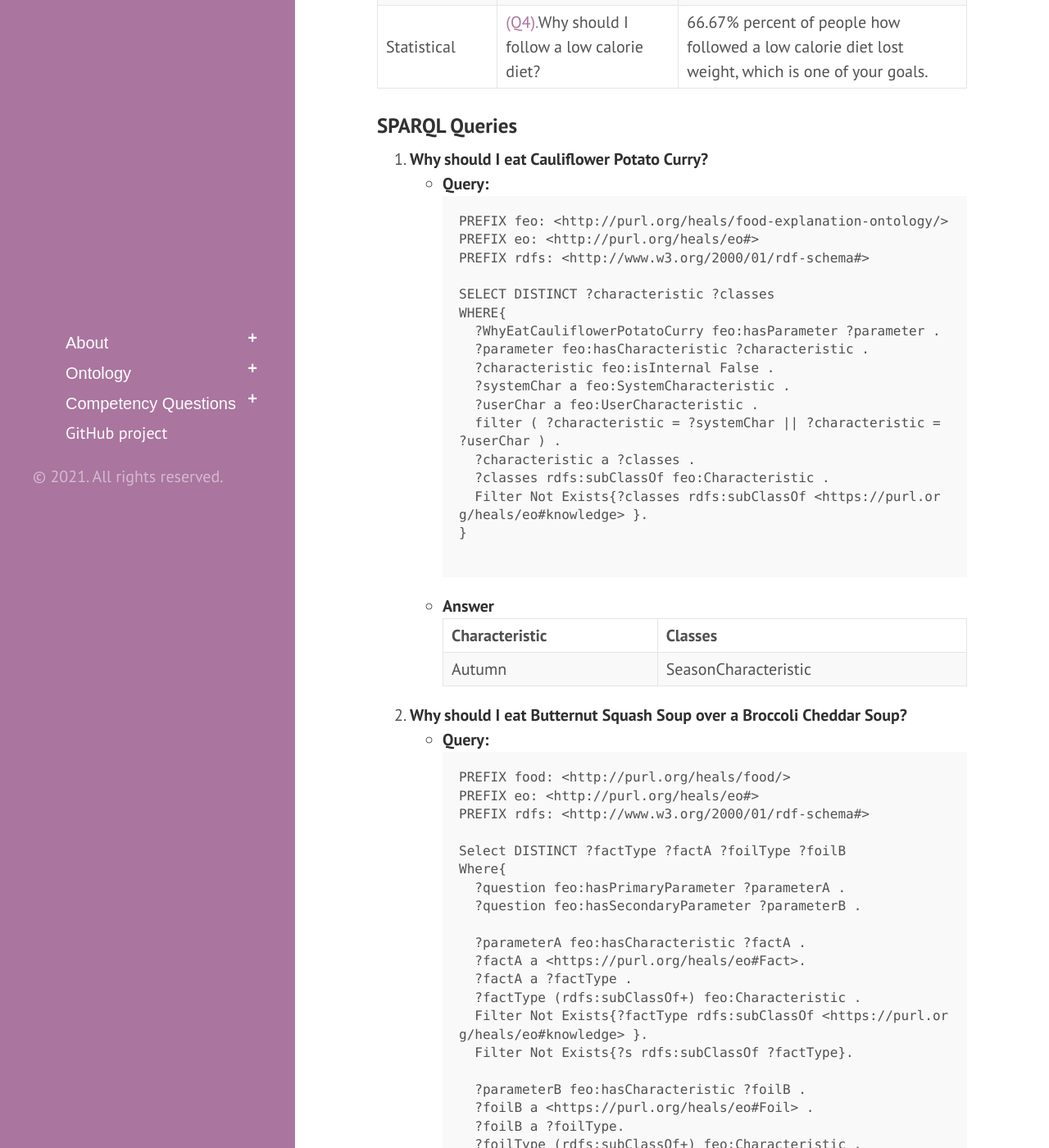
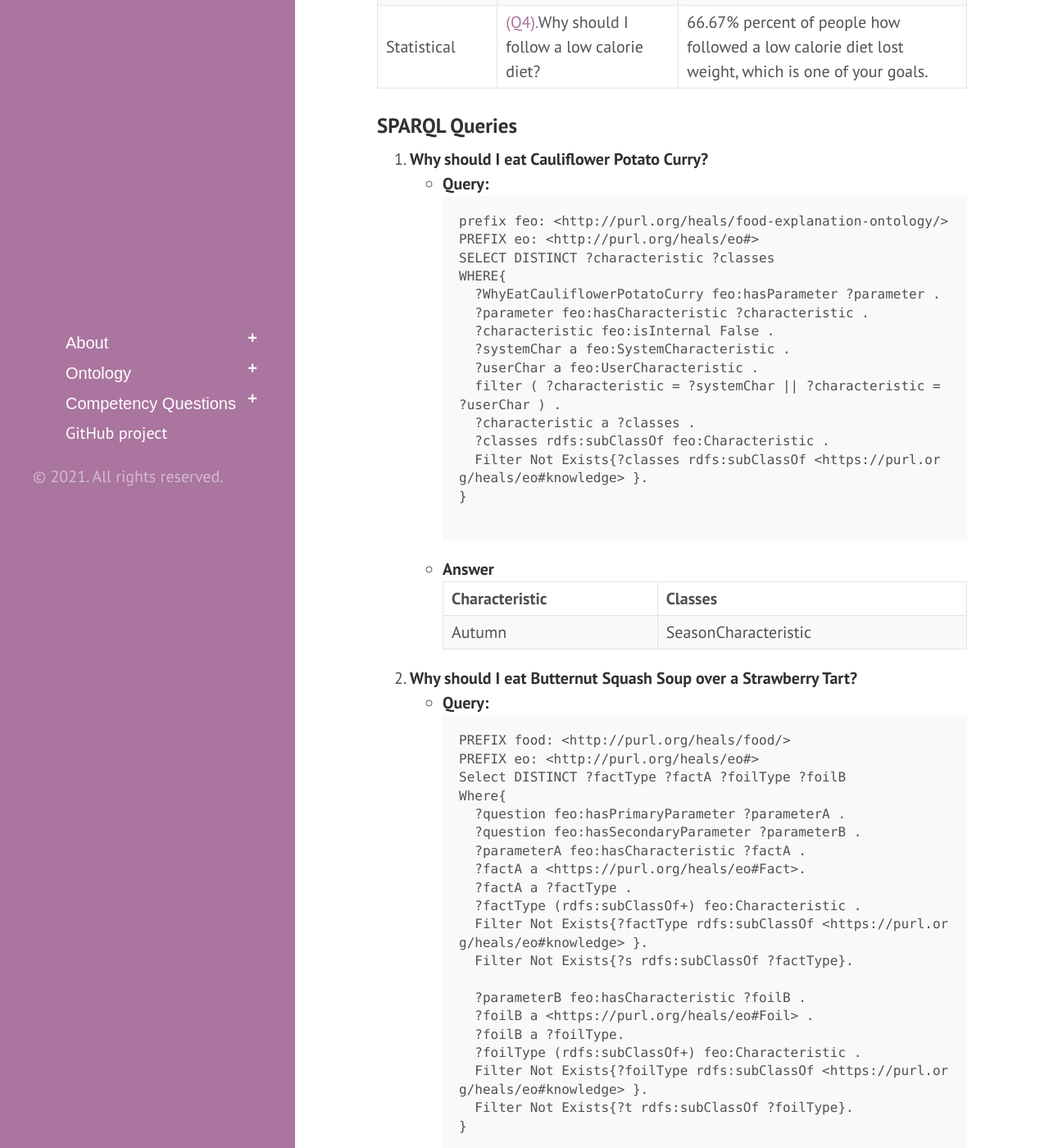
Before and after one commit to tetherless-world/food-expanation-ontology, a Jekyll site: the page built from competencyquestions.md, in a window 1280 px wide and 1400 px high, scrolled down 648 px. Shown: the whole window at 82% size. Built offline with Jekyll 4.4.1, drawn with Linux system fonts in a browser that asks for light colours; Markdown is read by kramdown in place of the engine named in the settings; some of the changed text lies outside the part shown.

Commit message:
Update competencyquestions.md

```diff
--- a/competencyquestions.md
+++ b/competencyquestions.md
@@ -45,17 +45,14 @@
 
 
 
-
 <h3 id="sparql">SPARQL Queries</h3>
 <ol>
   <li id="question1"><strong>Why should I eat Cauliflower Potato Curry?</strong>
   <ul type = "circle">
     <li> <strong>Query:</strong> <br/>
       <pre>
-PREFIX feo: <http://purl.org/heals/food-explanation-ontology/>
+prefix feo: <http://purl.org/heals/food-explanation-ontology/>
 PREFIX eo: <http://purl.org/heals/eo#>
-PREFIX rdfs: <http://www.w3.org/2000/01/rdf-schema#>
-
 SELECT DISTINCT ?characteristic ?classes
 WHERE{
   ?WhyEatCauliflowerPotatoCurry feo:hasParameter ?parameter .
@@ -87,19 +84,16 @@
   </li>
   </ul>
   </li>
-  <li id="question2"><strong>Why should I eat Butternut Squash Soup over a Broccoli Cheddar Soup?</strong>
+  <li id="question2"><strong>Why should I eat Butternut Squash Soup over a Strawberry Tart?</strong>
   <ul type = "circle">
     <li> <strong>Query:</strong> <br/>
       <pre>
 PREFIX food: <http://purl.org/heals/food/>
 PREFIX eo: <http://purl.org/heals/eo#>
-PREFIX rdfs: <http://www.w3.org/2000/01/rdf-schema#>
-
 Select DISTINCT ?factType ?factA ?foilType ?foilB
 Where{
   ?question feo:hasPrimaryParameter ?parameterA .
   ?question feo:hasSecondaryParameter ?parameterB .
-
   ?parameterA feo:hasCharacteristic ?factA .
   ?factA a <https://purl.org/heals/eo#Fact>.
   ?factA a ?factType .
@@ -113,7 +107,6 @@
   ?foilType (rdfs:subClassOf+) feo:Characteristic .
   Filter Not Exists{?foilType rdfs:subClassOf <https://purl.org/heals/eo#knowledge> }.
   Filter Not Exists{?t rdfs:subClassOf ?foilType}.
-
 }
       </pre></li>
       <li><strong>Answer</strong> <br/>
@@ -131,13 +124,47 @@
     <td>SeasonCharacteristic</td>
     <td>Autumn</td>
     <td>AllergicFoodCharacteristic</td>
-    <td>Broccoli</td>
+    <td>Strawberry</td>
   </tr>
 </tbody>
 </table>
   </li>
   </ul>
   </li>
-
+}
+   <li id="question3"><strong>  What if I was pregnant?</strong>
+  <ul type = "circle">
+    <li> <strong>Query:</strong> <br/>
+      <pre>
+PREFIX feo: <http://purl.org/heals/food-explanation-ontology/>
+PREFIX food: <http://purl.org/heals/food/>
+prefix rdfs: <http://www.w3.org/2000/01/rdf-schema#>
+SELECT Distinct ?parameter ?prop ?outputs
+WHERE{
+  feo:WhatIfIWasPregnant  feo:hasParameter ?parameter .
+  ?parameter ?prop  ?outputs .
+  ?prop rdfs:subPropertyOf feo:isCharacteristicOf.
+  ?outputs a food:Food .
+      </pre></li>
+      <li><strong>Answer</strong> <br/>
+  <table>
+<thead>
+  <tr>
+    <th>Parameter</th>
+    <th>Property</th>
+    <th>Outputs</th>
+  </tr>
+</thead>
+<tbody>
+  <tr>
+    <td>Pregnancy Diet</td>
+    <td>forbids</td>
+    <td>Sushi</td>
+  </tr>
+</tbody>
+</table>
+  </li>
+  </ul>
+  </li>
 </ol>
   </content>
```
